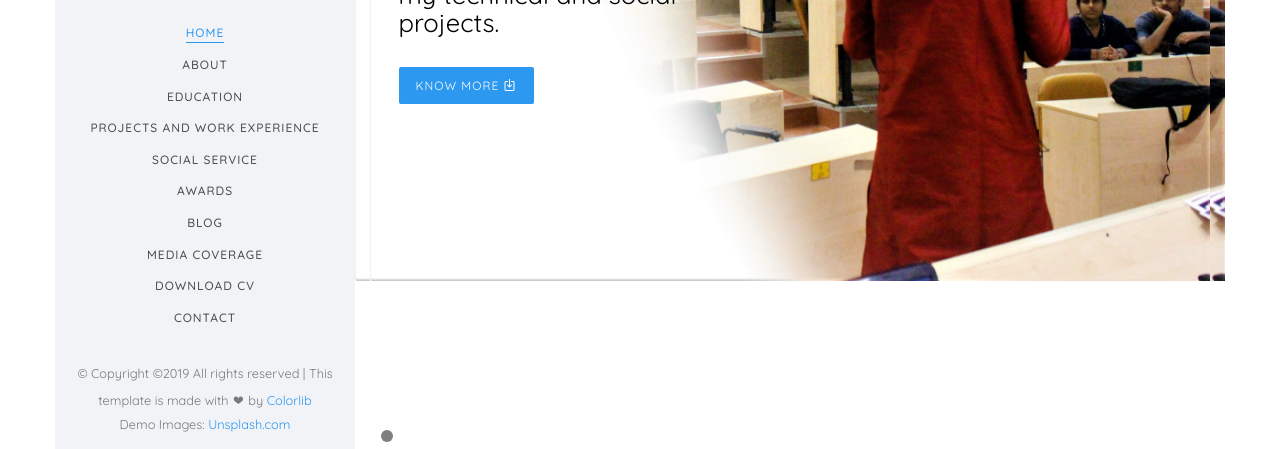
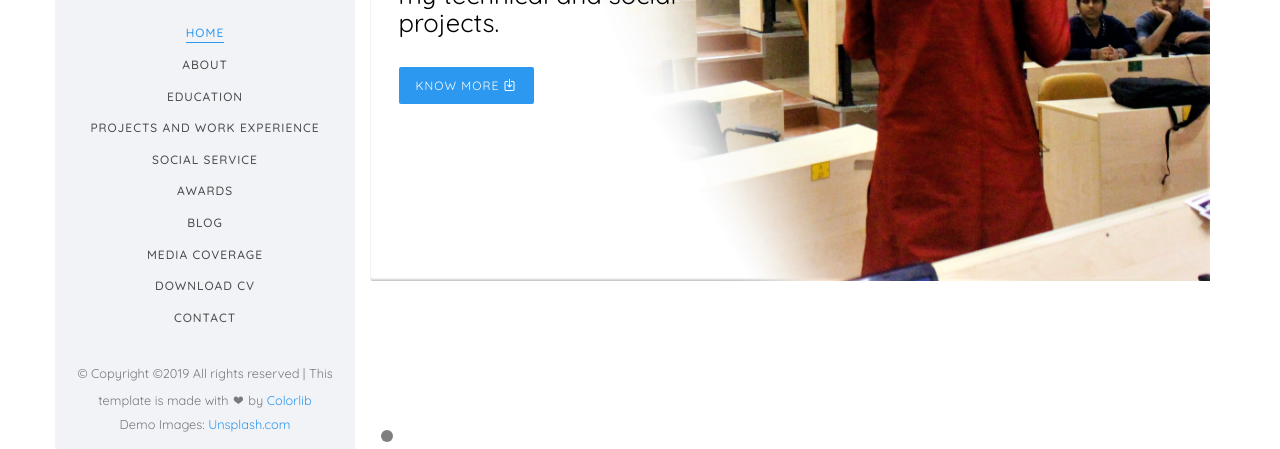
Before and after one commit to yash-sanghvi/yash-sanghvi.github.io, a plain HTML site: page index.html in a window 1280 px wide. Shown: the part 306-755 px from the top of the page. Drawn offline with Linux system fonts and the light colour scheme; files whose address does not match are found by name; a web font is replaced by a local one.

Commit message:
Changes on homepage

```diff
--- a/index.html
+++ b/index.html
@@ -128,7 +128,7 @@ Copyright &copy;<script>document.write(new Date().getFullYear());</script> All r
 
 				   		</div>
 				   	</li>
-				   	<li style="background-image: url(images/img_bg_112.JPG);">
+				   	<li>
 				   		<div class="overlay"></div>
 				   		<div class="container-fluid">
 				   			<img style = "width: 100%; z-index: -1; position: relative" src = "images/img_bg_112.JPG"  />
```
